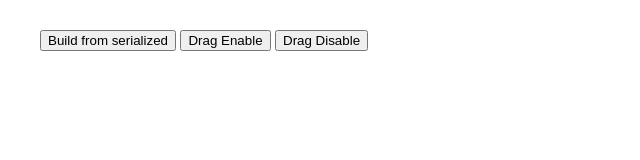
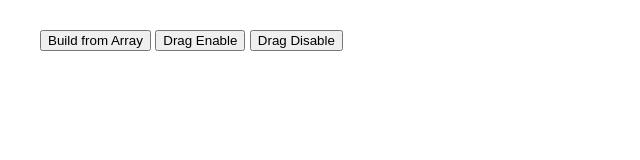
Before and after one commit to kidaa/astral_plane, a plain HTML site: page drag_ui.html in a window 1280 px wide. Shown: the whole page, without its empty margins (0-640 px from the left). Drawn offline with Linux system fonts and the light colour scheme.

Commit message:
update readme again

```diff
--- a/drag_ui.html
+++ b/drag_ui.html
@@ -14,7 +14,7 @@
 <body>
 
     <div class="controls">
-        <button class="js-seralize">Build from serialized</button>
+        <button class="js-seralize">Build from Array</button>
 
         <button class="enableDrag">Drag Enable</button>
         <button class="disableDrag">Drag Disable</button>
```
Also changed, not shown: 1 other file.
